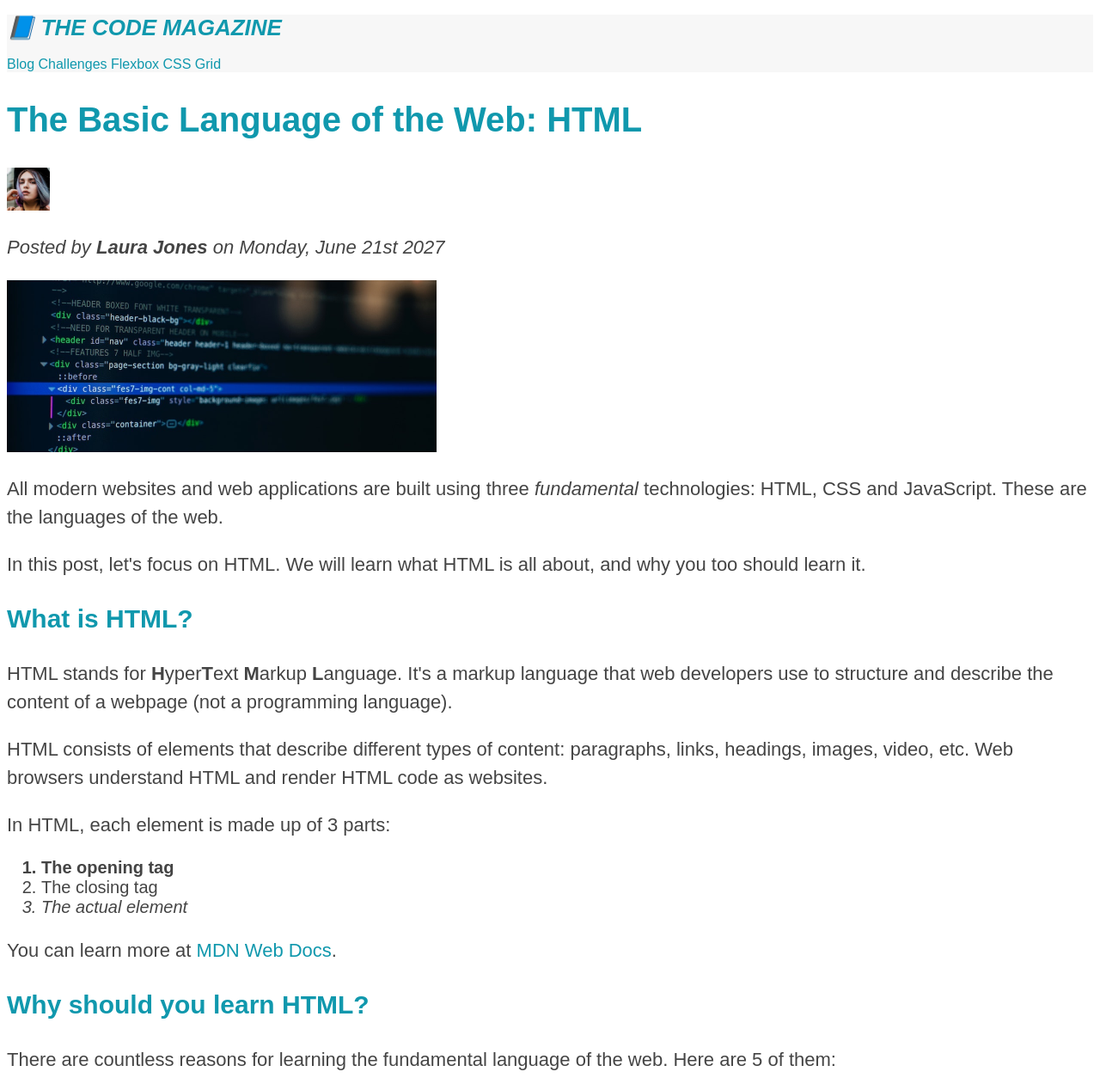
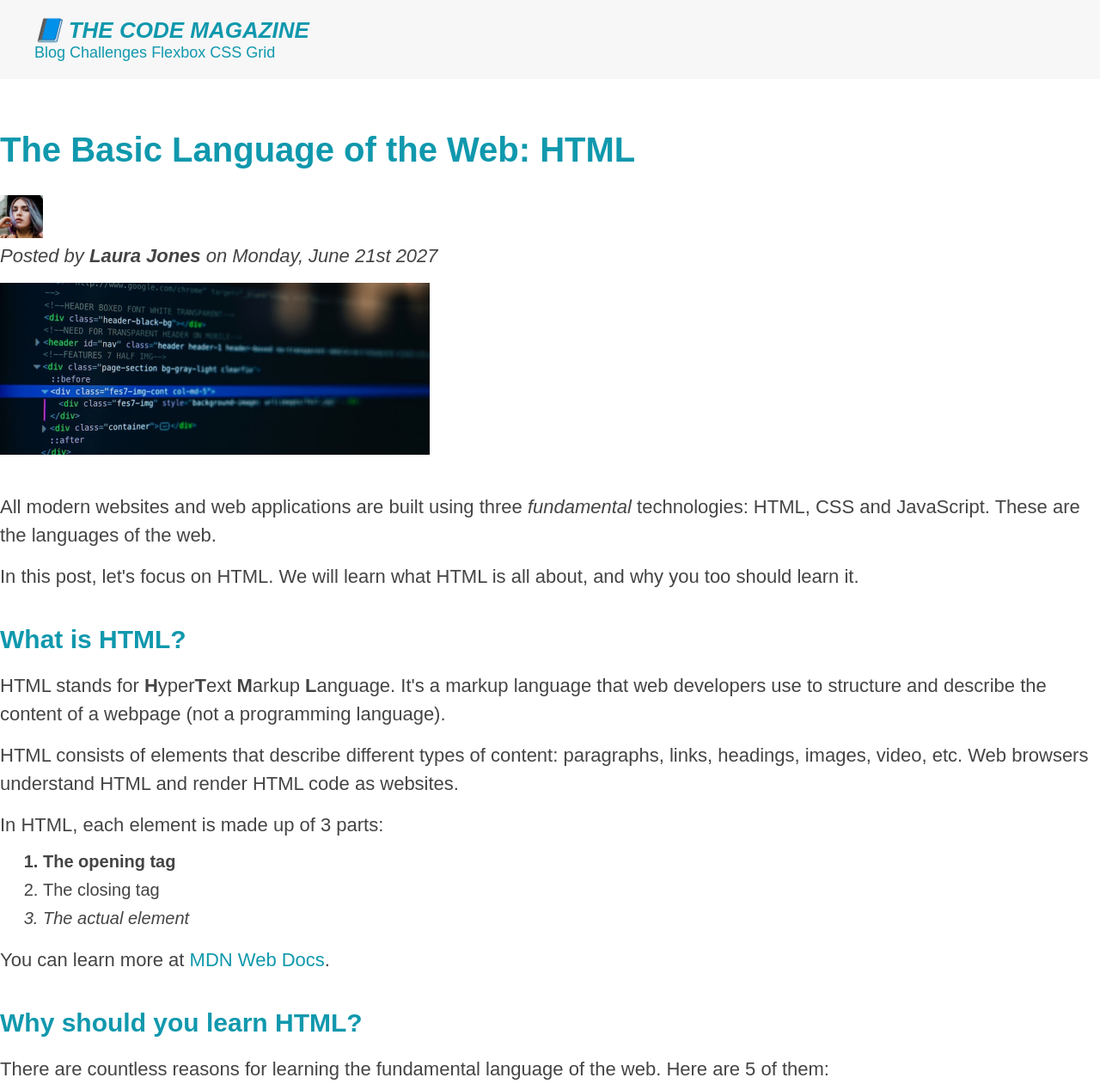
Before and after one commit to mahipurohit1/Html_CSS_practice, a plain HTML site: page 03-CSS-Fundamentals/index.html in a window 1280 px wide. Shown: the top 1268 px of the page at 86% size. Drawn offline with Linux system fonts and the light colour scheme.

Commit message:
margin and padding added

```diff
--- a/03-CSS-Fundamentals/index.html
+++ b/03-CSS-Fundamentals/index.html
@@ -19,7 +19,7 @@
     </header>
 
     <article>
-      <header>
+      <header class="post-header">
         <h2>The Basic Language of the Web: HTML</h2>
 
         <img
--- a/03-CSS-Fundamentals/style.css
+++ b/03-CSS-Fundamentals/style.css
@@ -1,12 +1,35 @@
-/* * {
-  border: 1px solid black;
-} */
-
+* {
+  /* border: 1px solid black; */
+  margin: 0;
+  padding: 0;
+}
 body {
   font-family: sans-serif;
   color: #444;
 }
+nav {
+  font-size: 18px;
+}
+.main-header {
+  background-color: #f7f7f7;
+  /* padding: 20px;
+   */
+  padding: 20px 40px;
+  margin-bottom: 60px;
+}
+article {
+  margin-bottom: 60px;
+}
+aside {
+  background-color: #f7f7f7;
+  border-top: 5px solid #1098ad;
+  border-bottom: 5px solid #1098ad;
+  padding: 50px 0;
+}
 
+.post-header {
+  margin-bottom: 40px;
+}
 h1,
 h2,
 h3 {
@@ -19,23 +42,36 @@ h1 {
 }
 h2 {
   font-size: 40px;
+  margin-bottom: 30px;
 }
 h3 {
   font-size: 30px;
+  margin-bottom: 20px;
+  margin-top: 40px;
 }
 h4 {
   font-size: 20px;
-
   text-transform: uppercase;
   text-align: center;
 }
 p {
   font-size: 22px;
+  line-height: 1.5;
+  margin-bottom: 15px;
+}
 
-  line-height: 1.5;
+ol,
+ul {
+  margin-left: 50px;
+  margin-bottom: 20px;
 }
 li {
   font-size: 20px;
+  margin-bottom: 10px;
+  /* margin-left: 50px; */
+}
+li:last-child {
+  margin-bottom: 0;
 }
 
 /* footer p {
@@ -57,15 +93,6 @@ li {
 }
 .related {
   list-style: none;
-}
-
-.main-header {
-  background-color: #f7f7f7;
-}
-aside {
-  background-color: #f7f7f7;
-  border-top: 5px solid #1098ad;
-  border-bottom: 5px solid #1098ad;
 }
 
 li:first-child {
```
